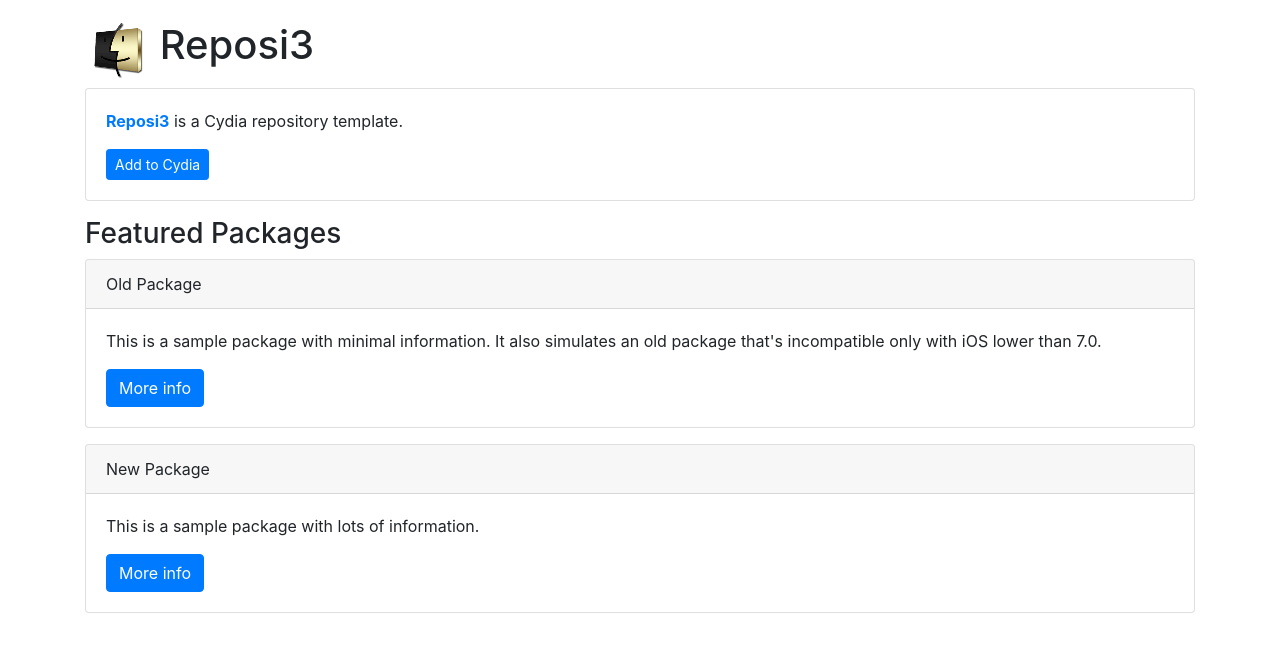
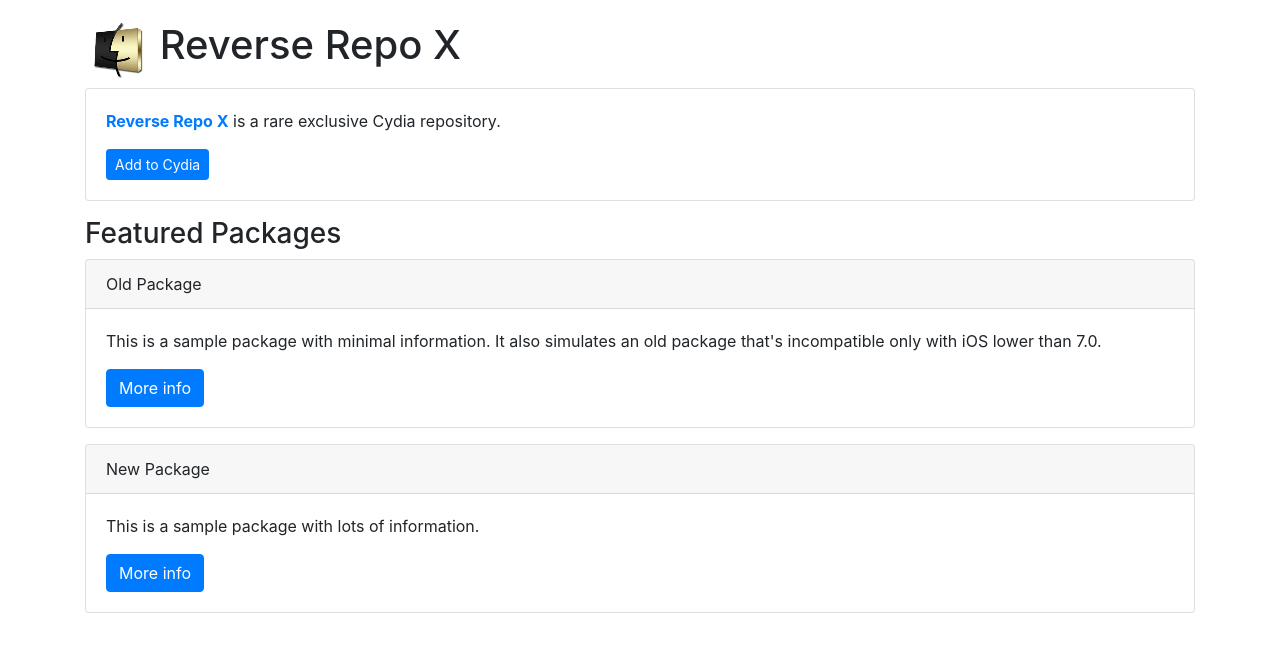
Before and after one commit to UserX-AdminX/cydiaarchive, a plain HTML site: page index.html in a window 1280 px wide. Drawn offline with nearby package versions, Linux system fonts and the light colour scheme.

Commit message:
Update index.html

```diff
--- a/index.html
+++ b/index.html
@@ -1,7 +1,7 @@
 <!DOCTYPE html>
 <html lang="en">
 <head>
-  <title>Reposi3</title>
+  <title>Reverse Repo X</title>
   <meta charset="utf-8">
   <meta name="viewport" content="width=device-width, initial-scale=1">
   <link rel="stylesheet" href="https://stackpath.bootstrapcdn.com/bootstrap/4.5.0/css/bootstrap.min.css" integrity="sha384-9aIt2nRpC12Uk9gS9baDl411NQApFmC26EwAOH8WgZl5MYYxFfc+NcPb1dKGj7Sk" crossorigin="anonymous">
@@ -11,13 +11,13 @@
 <body>
 
 <div class="container">
-	<h1><img src="CydiaIcon.png"> Reposi3</h1>
+	<h1><img src="CydiaIcon.png"> Reverse Repo X</h1>
 </div>
 
 <div class="container">
 	<div class="card">
 		<div class="card-body">
-			<p><span class="text-primary"><b>Reposi3</span></b> is a Cydia repository template.</p>
+			<p><span class="text-primary"><b>Reverse Repo X</span></b> is a rare exclusive Cydia repository.</p>
 			<a class="btn btn-sm btn-primary" href="cydia://url/https://cydia.saurik.com/api/share#?source=https://supermamon.github.io/Reposi3/">Add to Cydia</a>
 		</div>
 	</div>
```
